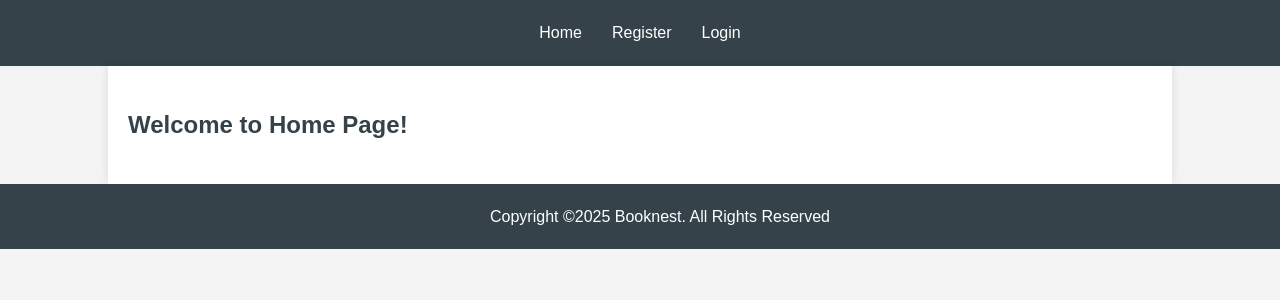
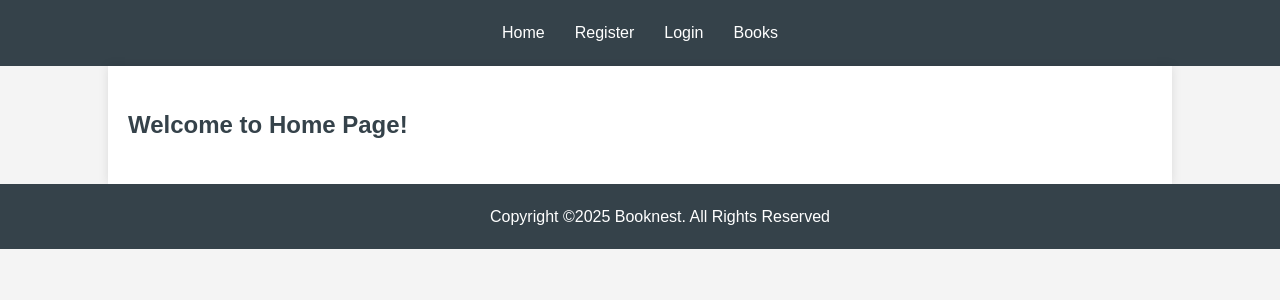
Before and after one commit to Gagank2511/booknest, a PHP site: page / in a window 1280 px wide. Shown: the top 300 px of the page. Run offline with PHP 8.4, Linux system fonts and the light colour scheme.

Commit message:
Added books to nav bar

```diff
--- a/app/views/components/header.php
+++ b/app/views/components/header.php
@@ -3,6 +3,9 @@
         <a href="/">Home</a>
         <a href="/register">Register</a>
         <a href="/login">Login</a>
+        <a href="/books/index">Books</a>
+
+
         <?php
         if(isset($_SESSION['user_id']) && $_SESSION['user_id']==1) {
             echo '<a href="/admin">Admin</a>';
```
